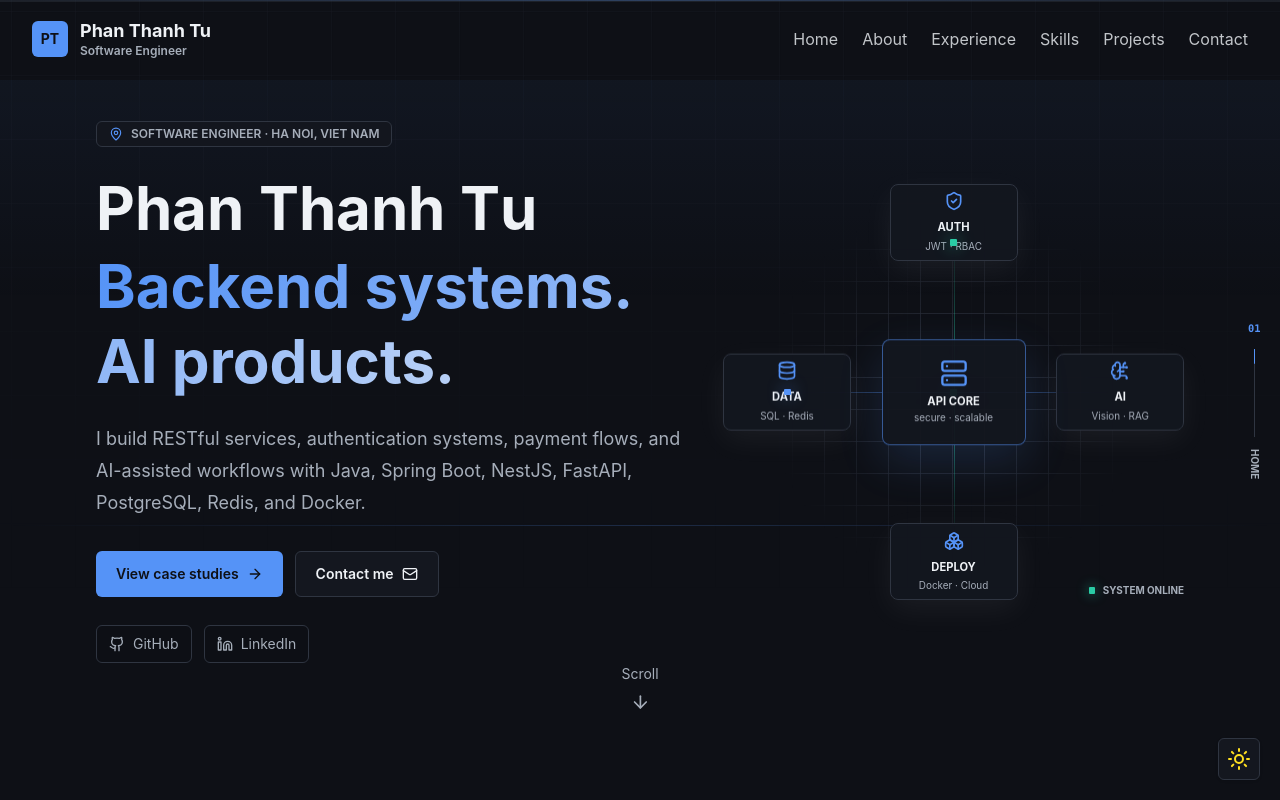
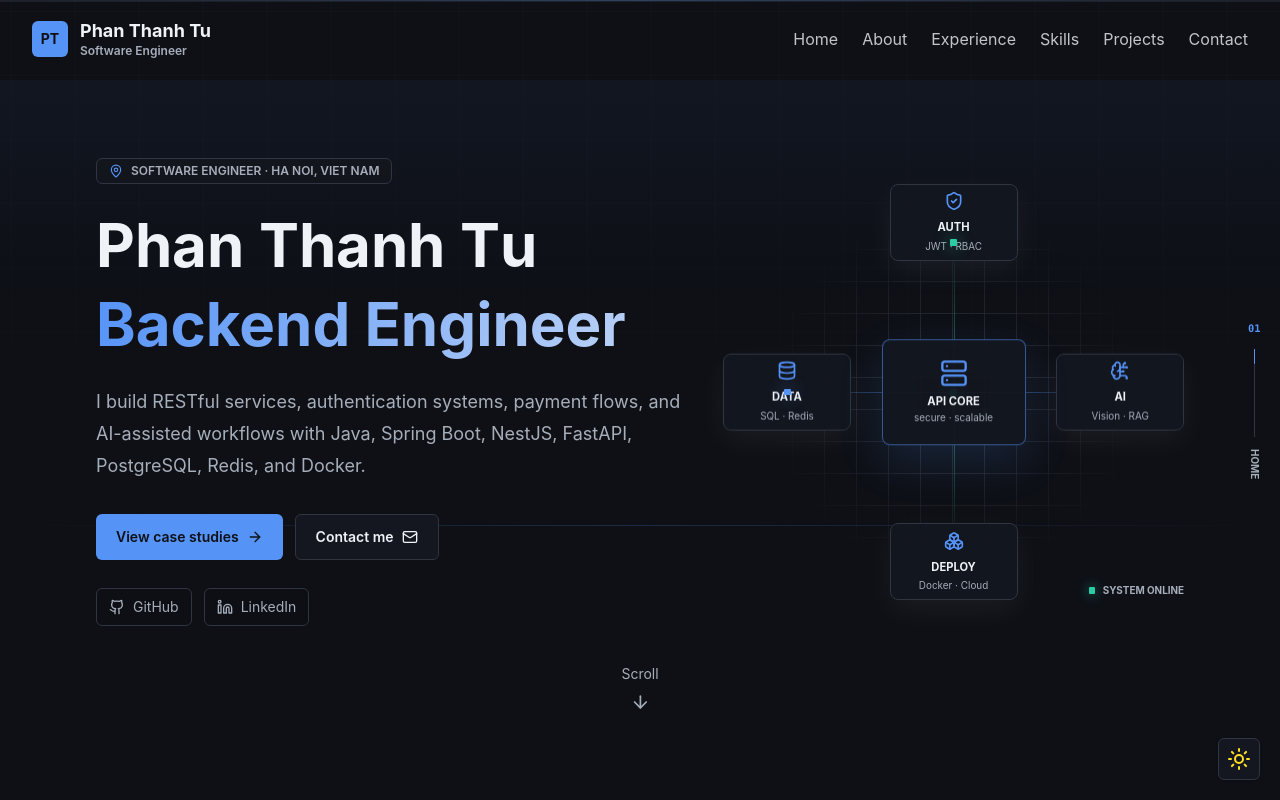
Before and after one commit to mudotet/My-PortFolio, a React (Vite) app: page / in a window 1280 px wide. Shown: the top 800 px of the page. Built offline with nearby package versions, Linux system fonts and the light colour scheme.

Commit message:
update hero section

```diff
--- a/src/components/HeroSection.jsx
+++ b/src/components/HeroSection.jsx
@@ -51,7 +51,7 @@ export const HeroSection = () => {
               </span>
               <span className="block opacity-0 animate-fade-in-delay-2">
                 <span className="kinetic-headline text-gradient">
-                  Backend systems. AI products.
+                  Backend Engineer
                 </span>
               </span>
             </h1>
```
